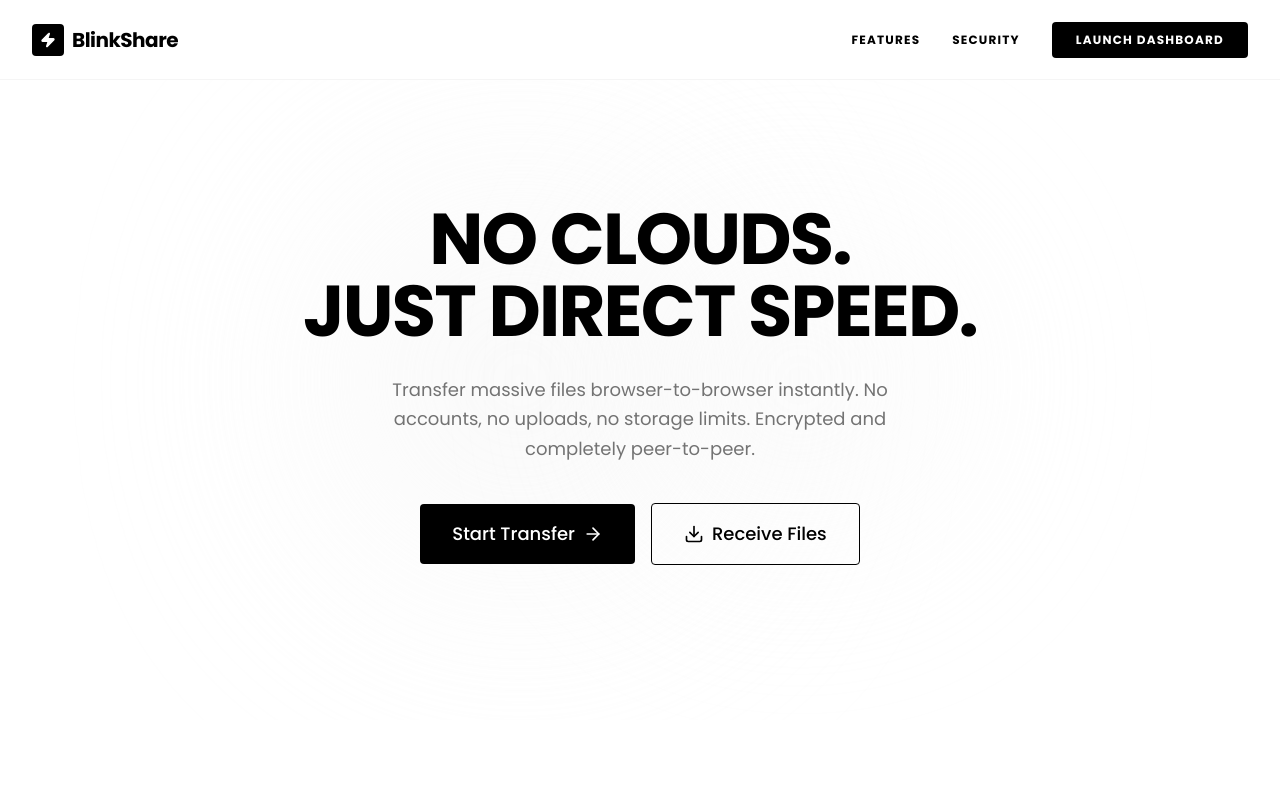
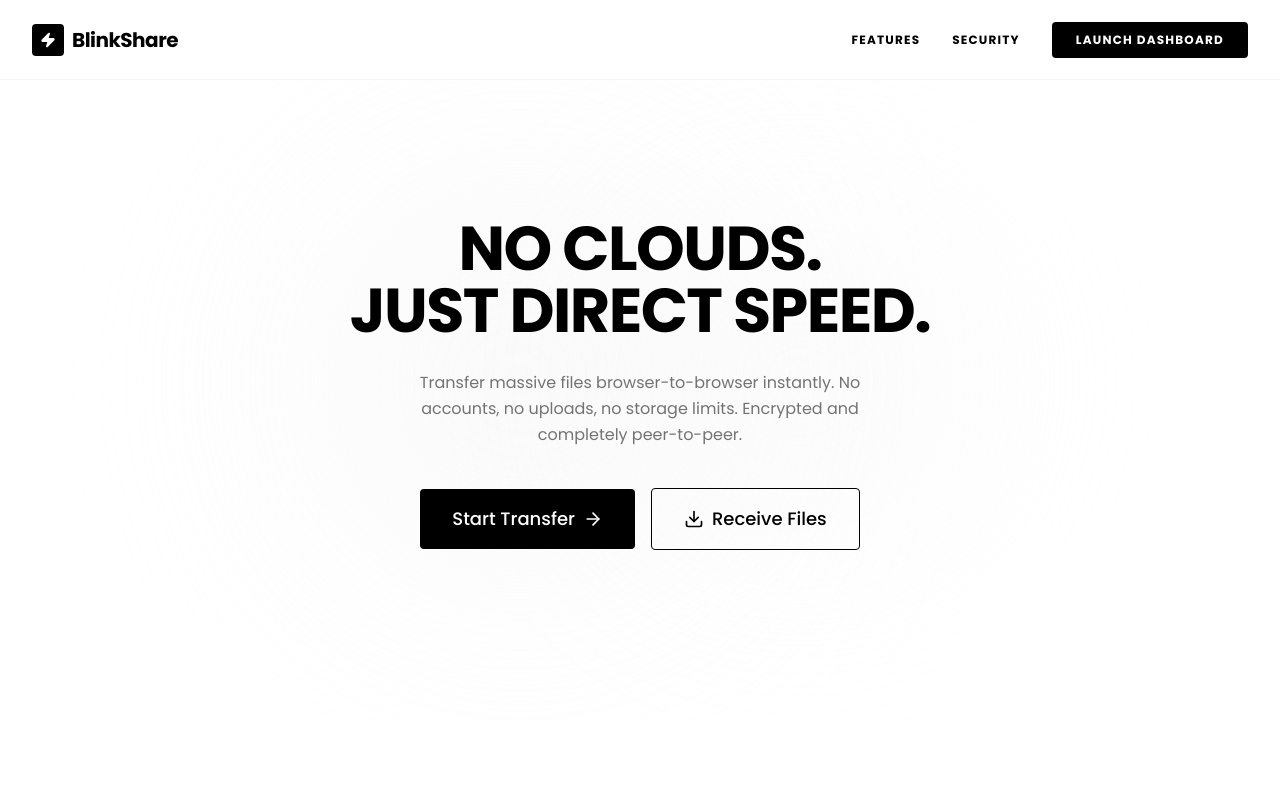
Before and after one commit to Haryomidey/blinkshare, a React (Vite) app: page / in a window 1280 px wide. Shown: the top 800 px of the page. Built offline with nearby package versions, Linux system fonts and the light colour scheme; no server answers.

Commit message:
[FEAT] added vercel json file

```diff
--- a/src/components/landing/Hero.tsx
+++ b/src/components/landing/Hero.tsx
@@ -16,7 +16,7 @@ export const Hero = () => {
                     initial={{ opacity: 0, y: 20 }}
                     animate={{ opacity: 1, y: 0 }}
                     transition={{ duration: 0.8, delay: 0.2 }}
-                    className="mb-5 text-[12vw] font-bold leading-[1] tracking-tight text-black sm:mb-7 sm:text-[10vw] md:text-[64px] lg:text-[72px]"
+                    className="mb-5 text-[12vw] font-bold leading-none tracking-tight text-black sm:mb-7 sm:text-[10vw] md:text-[54px] lg:text-[62px]"
                 >
                     NO CLOUDS.<br />
                     JUST DIRECT SPEED.
@@ -26,7 +26,7 @@ export const Hero = () => {
                     initial={{ opacity: 0, y: 20 }}
                     animate={{ opacity: 1, y: 0 }}
                     transition={{ duration: 0.8, delay: 0.4 }}
-                    className="mx-auto mb-8 max-w-lg text-xs leading-relaxed text-neutral-500 sm:text-sm md:mb-10 md:text-base lg:text-lg"
+                    className="mx-auto mb-8 max-w-lg text-xs leading-relaxed text-neutral-500 sm:text-sm md:mb-10 md:text-base"
                 >
                     Transfer massive files browser-to-browser instantly. No accounts, no uploads, no storage limits. Encrypted and completely peer-to-peer.
                 </motion.p>
```
